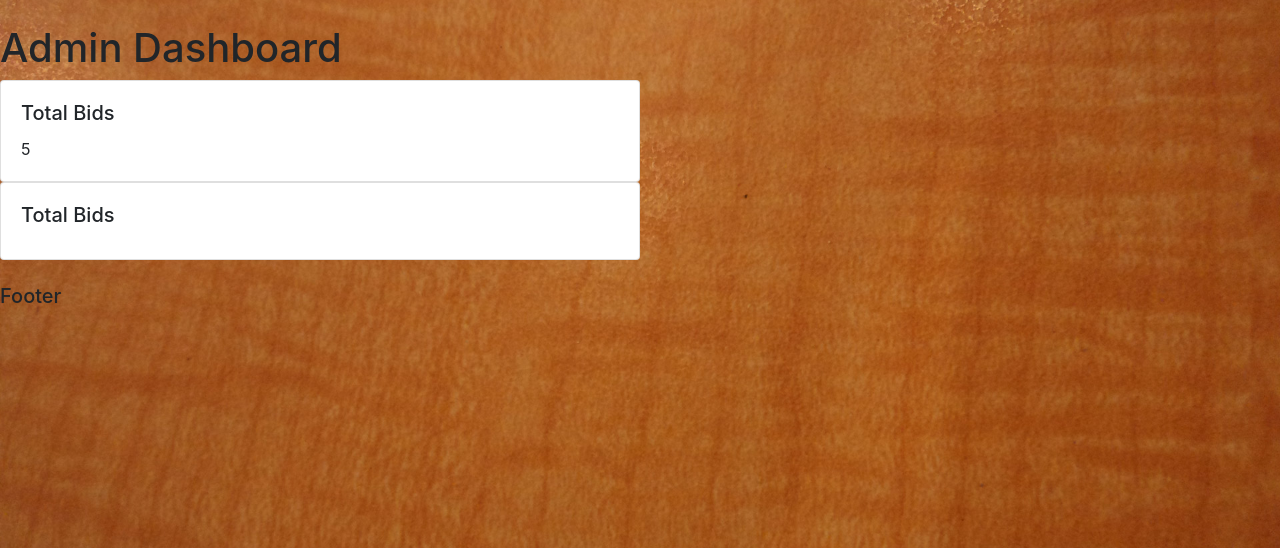
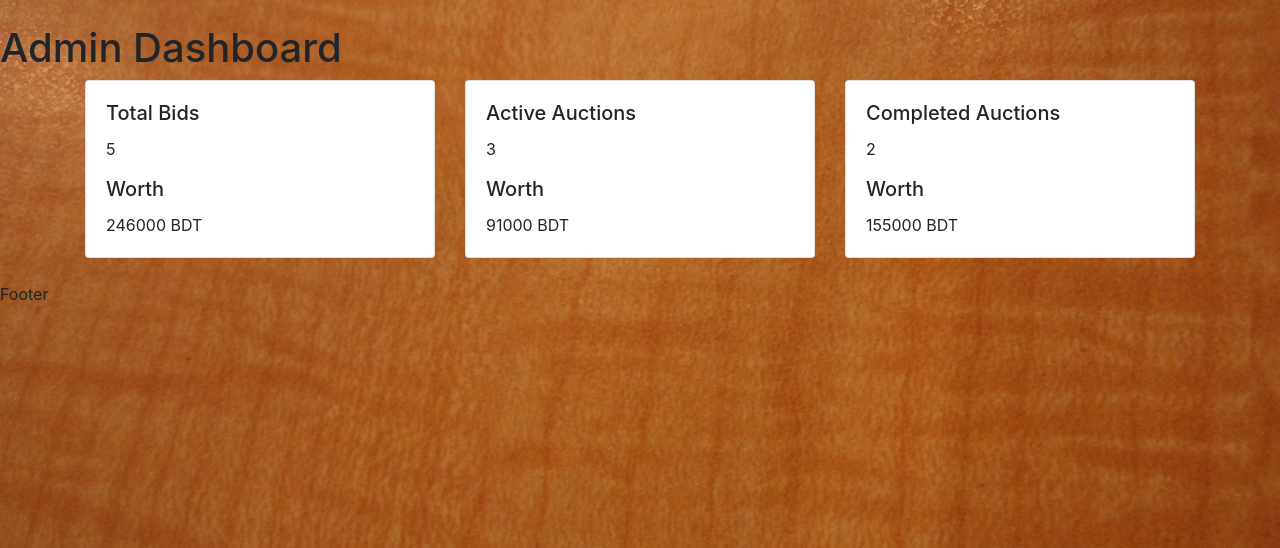
Before and after one commit to s-shifat/online-auction-app, a Django app: page /dashboard/ in a window 1280 px wide. Shown: the part 56-604 px from the top of the page. Run offline with Django 4.2, Linux system fonts and the light colour scheme; data comes from the database, SQL or seed files in the repository; both versions use the stored data as it was after the commit; some libraries are stand-ins or nearby versions.

Commit message:
added numerical stats to amdin dashboard

```diff
--- a/accounts/templates/accounts/base.html
+++ b/accounts/templates/accounts/base.html
@@ -24,7 +24,7 @@
     {% endblock %}
 
     <br>
-    <h5>Footer</h5>
+    <footer>Footer</footer>
     <script src="https://code.jquery.com/jquery-3.3.1.slim.min.js" integrity="sha384-q8i/X+965DzO0rT7abK41JStQIAqVgRVzpbzo5smXKp4YfRvH+8abtTE1Pi6jizo" crossorigin="anonymous"></script>
 <script src="https://cdnjs.cloudflare.com/ajax/libs/popper.js/1.14.7/umd/popper.min.js" integrity="sha384-UO2eT0CpHqdSJQ6hJty5KVphtPhzWj9WO1clHTMGa3JDZwrnQq4sF86dIHNDz0W1" crossorigin="anonymous"></script>
 <script src="https://stackpath.bootstrapcdn.com/bootstrap/4.3.1/js/bootstrap.min.js" integrity="sha384-JjSmVgyd0p3pXB1rRibZUAYoIIy6OrQ6VrjIEaFf/nJGzIxFDsf4x0xIM+B07jRM" crossorigin="anonymous"></script>
--- a/accounts/templates/accounts/dashboard.html
+++ b/accounts/templates/accounts/dashboard.html
@@ -3,21 +3,40 @@
 {% block content %}
 
 <h1>Admin Dashboard</h1>
-<div class="card w-50">
-  <div class="card-body">
-    <h5 class="card-title">Total Bids</h5>
-    <p class="card-text">{{products.count}}</p>
-    <!-- <a href="#" class="btn btn-primary">Button</a> -->
+
+<div class="container">
+    <div class="row">
+    <div class="col-sm">
+      <div class="card">
+        <div class="card-body">
+          <h5 class="card-title">Total Bids</h5>
+          <p class="card-text">{{products.count}}</p>
+          <h5 class="card-title">Worth</h5>
+          <p class="card-text">{{total_worth}} BDT</p>
+        </div>
+      </div>
+    </div>
+    <div class="col-sm">
+      <div class="card">
+        <div class="card-body">
+          <h5 class="card-title">Active Auctions</h5>
+          <p class="card-text">{{auctions_on_going}}</p>
+          <h5 class="card-title">Worth</h5>
+          <p class="card-text">{{total_live_worth}} BDT</p>
+        </div>
+      </div>
+    </div>
+    <div class="col-sm">
+      <div class="card">
+        <div class="card-body">
+          <h5 class="card-title">Completed Auctions</h5>
+          <p class="card-text">{{auctions_ended}}</p>
+          <h5 class="card-title">Worth</h5>
+          <p class="card-text">{{total_completed_worth}} BDT</p>
+        </div>
+      </div>
+    </div>
   </div>
-</div>
 
-<div class="card w-50">
-  <div class="card-body">
-    <h5 class="card-title">Total Bids</h5>
-    <p class="card-text">
-        {{on_going}}
-    </p>
-    <!-- <a href="#" class="btn btn-primary">Button</a> -->
-  </div>
 </div>
 {% endblock %}
--- a/accounts/views.py
+++ b/accounts/views.py
@@ -1,4 +1,5 @@
 import datetime
+from django.db.models.aggregates import Max, Sum
 import pytz
 from django.http.response import HttpResponseRedirect
 from django.shortcuts import redirect, render
@@ -188,8 +189,48 @@ def delete_bid(request, pk):
 def view_dashboard(request):
     products = AuctionProduct.objects.all()
     bidders = Bidder.objects.all()
+    tz = pytz.timezone('Asia/Dhaka')
+    today =  datetime.datetime.now(tz=tz)
+    live_auctions = products.filter(auction_end_date_time__gte=today)
+    ended_auctions = products.filter(auction_end_date_time__lt=today)
+    number_of_auctions_on_going = live_auctions.count()
+    number_of_auctions_ended = ended_auctions.count()
 
-    context = {'products': products, 'bidders': bidders}
+    # Querrying the highest bid amount per products
+    sum_of_products_worth_by_group = (
+        Bidder
+            .objects
+            .values('auction_product_id')
+            .annotate(max_bid=Max('bid_amount'))
+            .order_by()
+    )
+
+    # Querry of worth stats
+    sum_of_all_products_worth = (
+        sum_of_products_worth_by_group
+            .aggregate(Sum('max_bid'))['max_bid__sum']
+    ) or '---'
+    sum_of_live_products_worth = (
+        sum_of_products_worth_by_group
+            .filter(auction_product_id__auction_end_date_time__gte=today)
+            .aggregate(Sum('max_bid'))['max_bid__sum']
+    ) or '---'
+    sum_of_completed_products_worth = (
+        sum_of_products_worth_by_group
+            .filter(auction_product_id__auction_end_date_time__lt=today)
+            .aggregate(Sum('max_bid'))['max_bid__sum']
+    ) or '---'
+
+    context = {
+        'products': products,
+        'bidders': bidders,
+        'today': today,
+        'auctions_on_going': number_of_auctions_on_going,
+        'auctions_ended': number_of_auctions_ended,
+        'total_worth': sum_of_all_products_worth,
+        'total_live_worth': sum_of_live_products_worth,
+        'total_completed_worth': sum_of_completed_products_worth,
+    }
     return render(request, 'accounts/dashboard.html', context)
 
 
```
Also changed, not shown: db.sqlite3, media/images/efbcc8f0-c713-40ec-8d0d-5a46579d92a5.jpeg (added).
